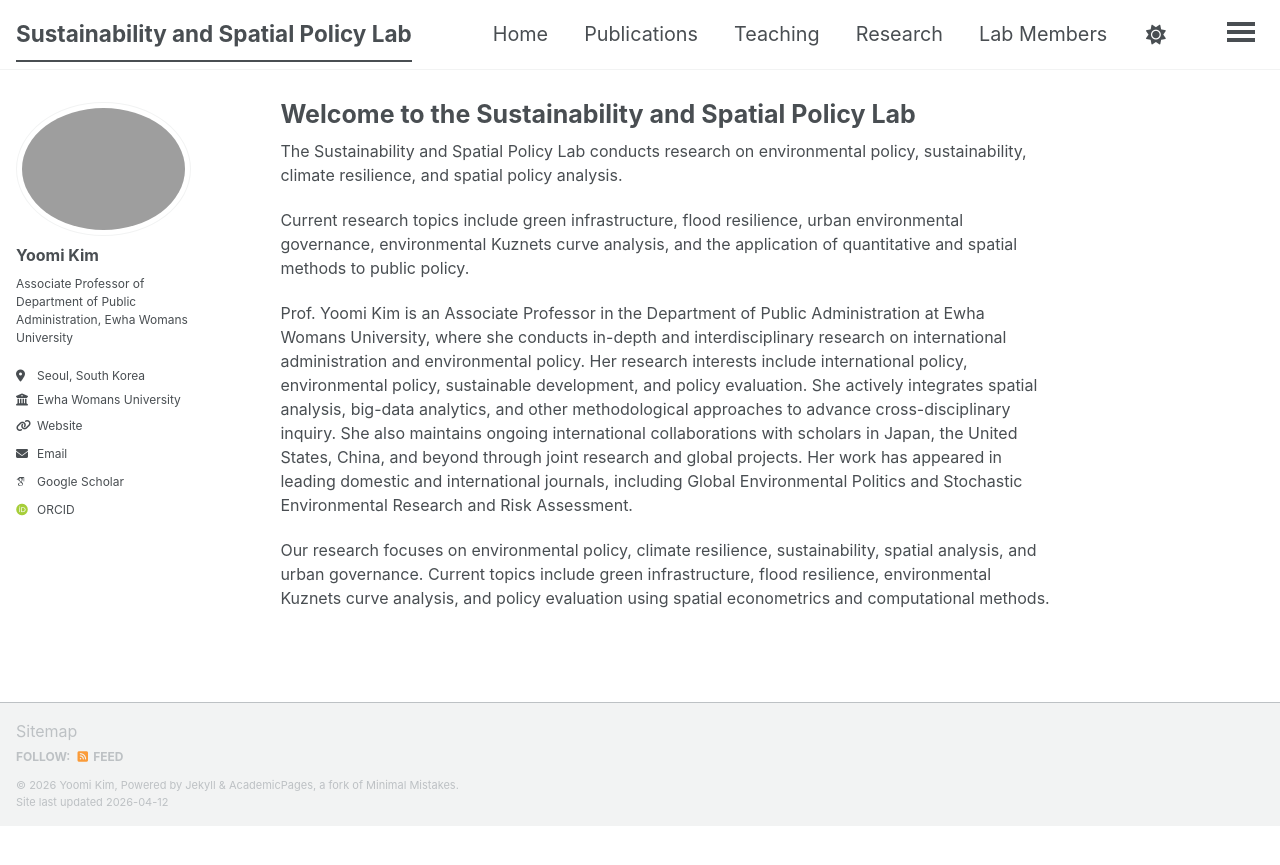
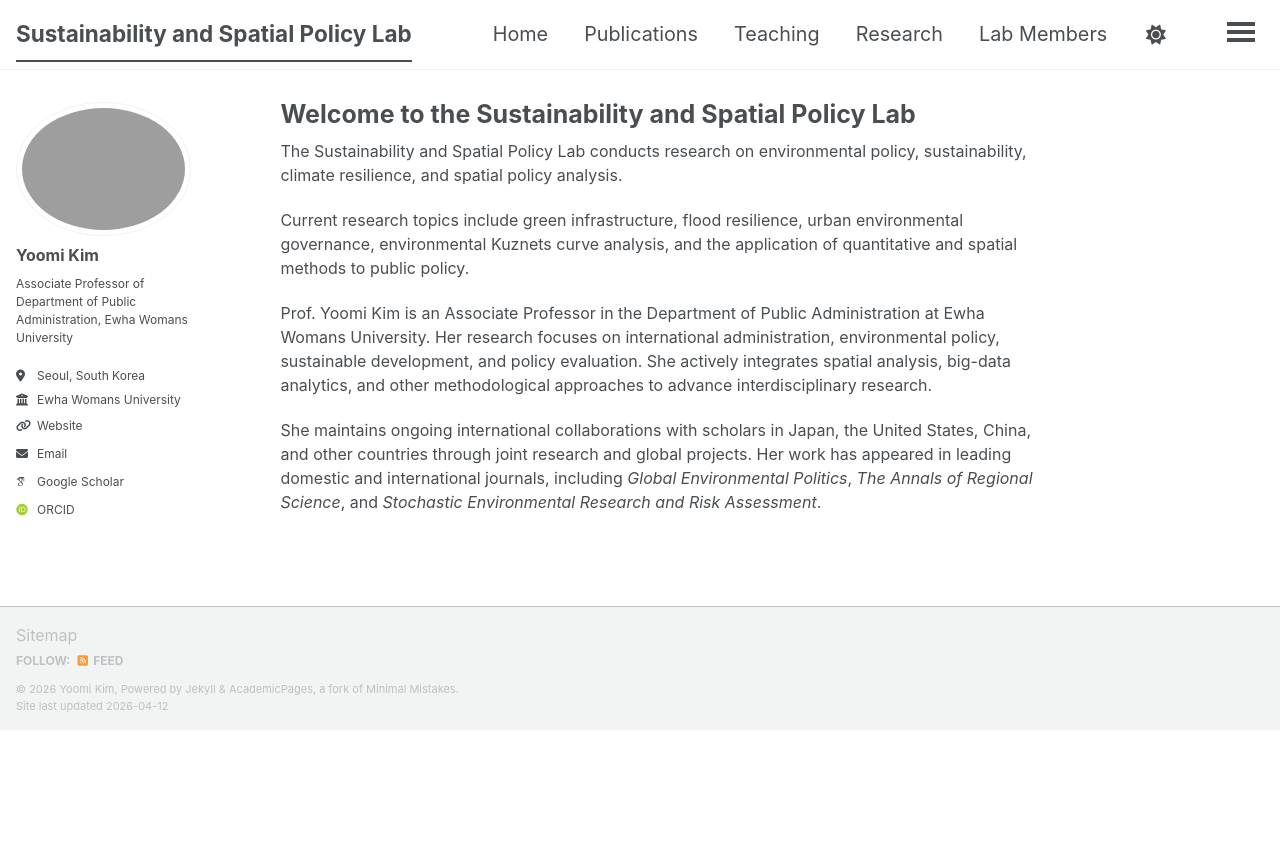
Before and after one commit to ymkim-ssplab/ymkim-ssplab.github.io, a Jekyll site: the page built from _pages/about.md, in a window 1280 px wide. Shown: the top 865 px of the page. Built offline with Jekyll 4.4.1, drawn with Linux system fonts in a browser that asks for light colours; some web fonts are replaced; a script bundle is joined from its source files by our own code; library files that are not in the unit come from our copies.

Commit message:
Update about.md

```diff
--- a/_pages/about.md
+++ b/_pages/about.md
@@ -11,6 +11,6 @@ The Sustainability and Spatial Policy Lab conducts research on environmental pol
 
 Current research topics include green infrastructure, flood resilience, urban environmental governance, environmental Kuznets curve analysis, and the application of quantitative and spatial methods to public policy.
 
-Prof. Yoomi Kim is an Associate Professor in the Department of Public Administration at Ewha Womans University, where she conducts in-depth and interdisciplinary research on international administration and environmental policy. Her research interests include international policy, environmental policy, sustainable development, and policy evaluation. She actively integrates spatial analysis, big-data analytics, and other methodological approaches to advance cross-disciplinary inquiry. She also maintains ongoing international collaborations with scholars in Japan, the United States, China, and beyond through joint research and global projects. Her work has appeared in leading domestic and international journals, including Global Environmental Politics and Stochastic Environmental Research and Risk Assessment.
+Prof. Yoomi Kim is an Associate Professor in the Department of Public Administration at Ewha Womans University. Her research focuses on international administration, environmental policy, sustainable development, and policy evaluation. She actively integrates spatial analysis, big-data analytics, and other methodological approaches to advance interdisciplinary research.
 
-Our research focuses on environmental policy, climate resilience, sustainability, spatial analysis, and urban governance. Current topics include green infrastructure, flood resilience, environmental Kuznets curve analysis, and policy evaluation using spatial econometrics and computational methods.
+She maintains ongoing international collaborations with scholars in Japan, the United States, China, and other countries through joint research and global projects. Her work has appeared in leading domestic and international journals, including *Global Environmental Politics*, *The Annals of Regional Science*, and *Stochastic Environmental Research and Risk Assessment*.
```
